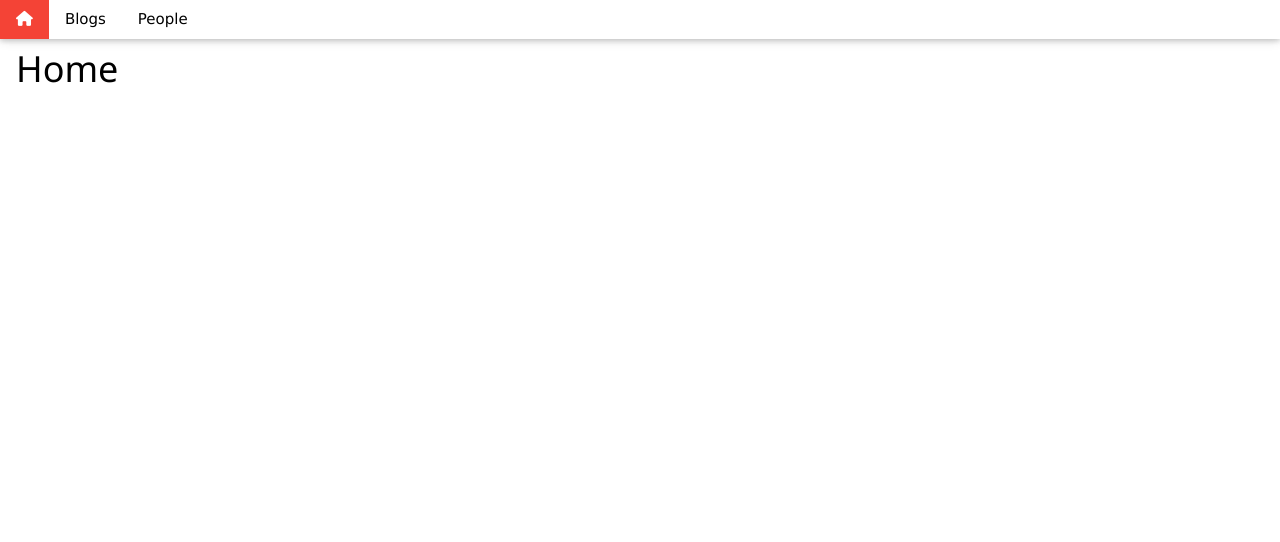
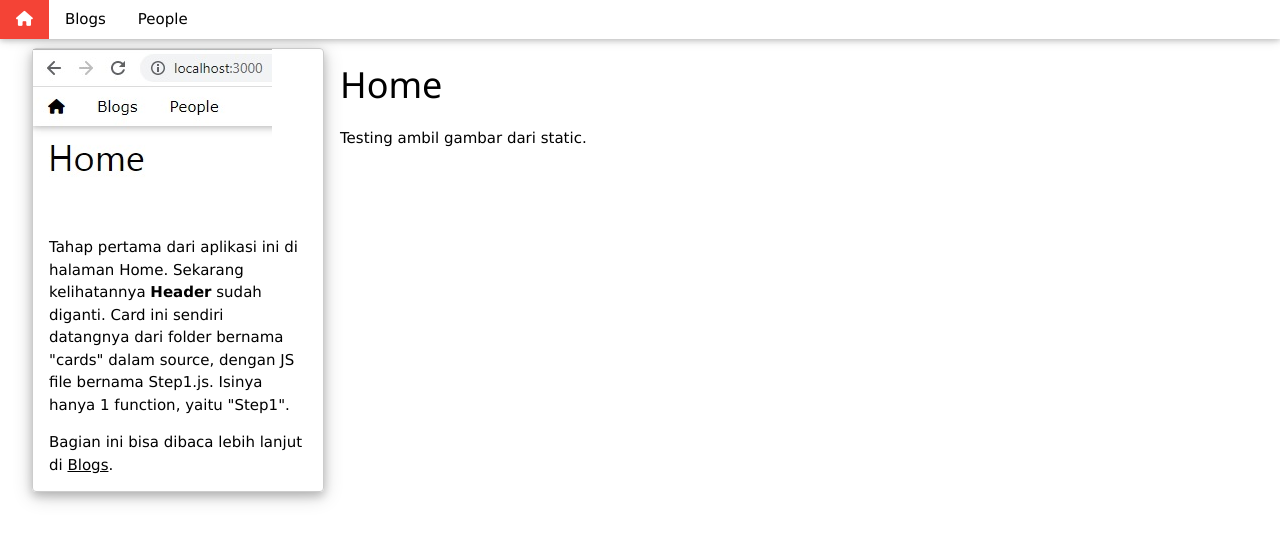
Before and after one commit to fxadilima/web-novel, a React (Create React App) app: page / in a window 1280 px wide. Shown: the top 542 px of the page. Built offline with nearby package versions, Linux system fonts and the light colour scheme.

Commit message:
Updating articles

```diff
--- /dev/null
+++ b/src/cards/Step1.js
@@ -0,0 +1,24 @@
+import React from 'react';
+import { Outlet, Link } from 'react-router-dom';
+
+const Step1 = () => {
+    return (
+        <div className="w3-card-4 w3-round w3-border">
+            <img src="/images/step1.jpg" alt="Step 1"/>
+            <div className="w3-container">
+                <p>
+                    Tahap pertama dari aplikasi ini di halaman Home.
+                    Sekarang kelihatannya <strong>Header</strong> sudah diganti.
+                    Card ini sendiri datangnya dari folder bernama "cards" dalam source,
+                    dengan JS file bernama Step1.js. Isinya hanya 1 function, yaitu "Step1".
+                </p>
+                <p>
+                    Bagian ini bisa dibaca lebih lanjut di <Link to="/blogs">Blogs</Link>.
+                </p>
+                <Outlet />
+            </div>
+        </div>
+    );
+}
+
+export default Step1;
--- a/src/pages/Blogs.js
+++ b/src/pages/Blogs.js
@@ -4,6 +4,12 @@ const Blogs = () => {
     return (
         <div className="w3-panel w3-padding-16">
             <h1>Blogs</h1>
+            <p>
+                Sepertinya kita tidak bisa menggunakan <strong>SQLite</strong> dengan leluasa, karena memerlukan &nbsp;
+                <em>backend</em> berupa native library. Dan kita tidak tahu jelas apakah host yang akan menampung tulisan ini
+                mendukungnya. Yang jelas Glitch mendukung, tetapi sejauh ini belum dipastikan bagaimana memakainya. Otomatis
+                urusan blog agak terganggu. Untuk sementara bagian ini bisa diisi untuk hal lain.
+            </p>
         </div>
     )
 };
--- a/src/pages/Home.js
+++ b/src/pages/Home.js
@@ -1,11 +1,43 @@
 import React from 'react';
+import Step1 from '../cards/Step1';
 
 const Home = () => {
     return (
-        <div className="w3-panel w3-padding-16">
-            <h1>Home</h1>
+        <div className="w3-panel w3-padding-32">
+            <div className="w3-row-padding">
+                <div className="w3-col m4 l3">
+                    <Step1 />
+                </div>
+                <div className="w3-col m8 l9">
+                    <h1>Home</h1>
+                    <p>Testing ambil gambar dari static.</p>
+                </div>
+            </div>
         </div>
     )
 };
 
 export default Home;
+
+/**
+ *
+const sqlite3 = require('sqlite3').verbose();
+const db = new sqlite3.Database(':memory:');
+
+db.serialize(() => {
+    db.run("CREATE TABLE lorem (info TEXT)");
+
+    const stmt = db.prepare("INSERT INTO lorem VALUES (?)");
+    for (let i = 0; i < 10; i++) {
+        stmt.run("Ipsum " + i);
+    }
+    stmt.finalize();
+
+    db.each("SELECT rowid AS id, info FROM lorem", (err, row) => {
+        console.log(row.id + ": " + row.info);
+    });
+});
+
+db.close();
+
+ */
--- a/src/pages/People.js
+++ b/src/pages/People.js
@@ -1,15 +1,11 @@
 import React from "react";
-import { useLocation } from "react-router-dom";
 
 const People = () => {
-    let query = useLocation().search;
-    let usp = new URLSearchParams(query);
     return (
         <div className="w3-panel w3-padding-16">
             <h1>People</h1>
             <p>
-                <strong>QueryString</strong><br/><strong>Id:</strong> {usp.get("id")}.<br/>
-                <strong>Name:</strong> {usp.get("name")}.
+                Harus segera menulis artikel, tidak boleh berlama-lama...
             </p>
         </div>
     )
```
Also changed, not shown: public/images/step1.jpg (added).
